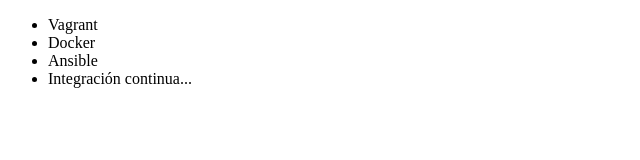
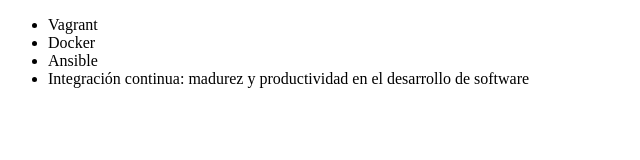
Before and after one commit to daniel2104cc/Aula_Oracle, a plain HTML site: page index.html in a window 1280 px wide. Shown: the whole page, without its empty margins (0-640 px from the left). Drawn offline with Linux system fonts and the light colour scheme.

Commit message:
Renombrando curso de integracion continua

```diff
--- a/index.html
+++ b/index.html
@@ -9,7 +9,7 @@
          <li> Vagrant </li>
          <li> Docker </li>
          <li> Ansible </li>
-         <li> Integración continua... </li>
+         <li> Integración continua: madurez y productividad en el desarrollo de software</li>
      </ul>
 </body>
 </html>
```
